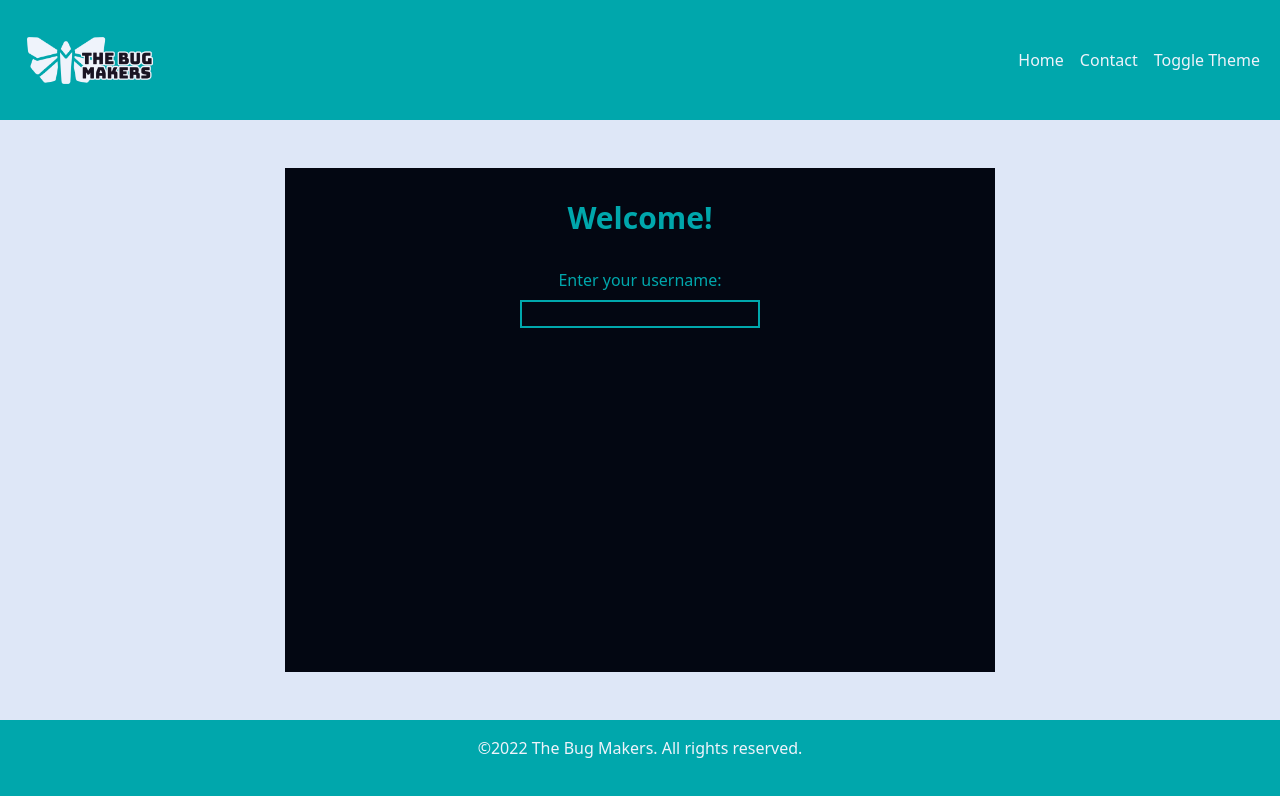
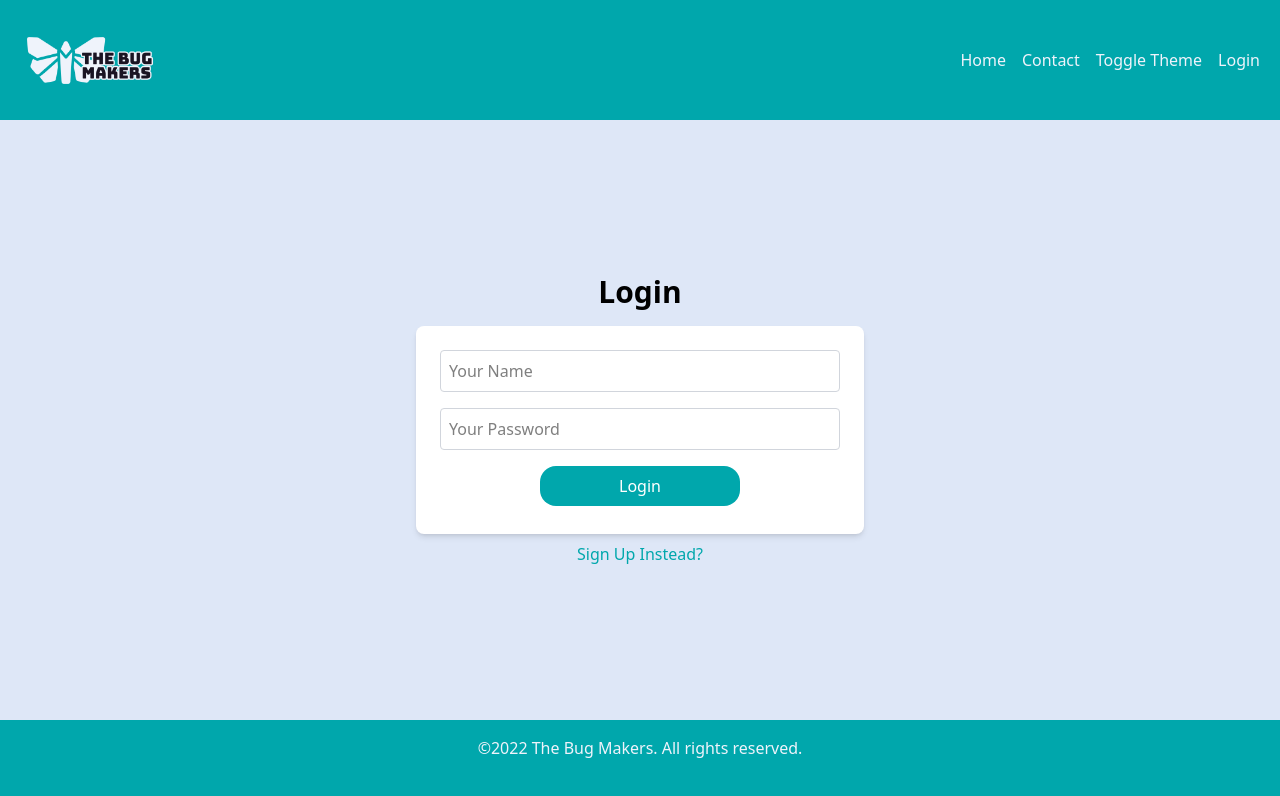
Before and after one commit to The-Bug-Makers-FED25/lab6, a React (Vite) app in the folder blog-app/: page /login in a window 1280 px wide. Shown: the top 796 px of the page. Built offline with nearby package versions, Linux system fonts and the light colour scheme.

Commit message:
Added auth and created stores for theme and auth

```diff
--- a/blog-app/src/App.jsx
+++ b/blog-app/src/App.jsx
@@ -1,4 +1,4 @@
-import { Routes, Route } from "react-router-dom";
+import { Routes, Route, Navigate } from "react-router-dom";
 import LoginPage from "./pages/LoginPage";
 import Header from "./components/Header/Header";
 import Footer from "./components/Footer/Footer";
@@ -6,24 +6,27 @@ import BlogPostsPage from "./pages/BlogPostsPage";
 import IndividualPostPage from "./pages/IndividualPostPage";
 import ContactPage from "./pages/ContactPage";
 import { useToggle } from "./context/toggleThemeContext";
+import { useAuth } from "./context/authContext";
 
 function App() {
   const {light} = useToggle()
+  const {username} = useAuth()
 
   return (
     <>
       <Header />
       <main className={`overflow-auto min-h-[75vh] ${light ? "bg-grey" : "bg-darkbg"}`}>
         <Routes>
+          <Route path='/' element={<></>} />
           <Route path='/login' element={<LoginPage />} />
-          <Route path="/" element={<BlogPostsPage />} />
-          <Route path="/posts/:id" element={<IndividualPostPage />} />
+          <Route path="/posts" element={username ? <BlogPostsPage /> : <Navigate to="/login" replace/>} />
+          <Route path="/posts/:id" element={username ? <IndividualPostPage /> : <Navigate to="/login" replace/>} />
           <Route path="/contact" element={<ContactPage />} />
         </Routes>
       </main>
       <Footer />
     </>
-  );
+    );
 }
 
 export default App;
--- a/blog-app/src/components/Header/Header.jsx
+++ b/blog-app/src/components/Header/Header.jsx
@@ -1,10 +1,12 @@
 import { Link } from "react-router-dom";
 import logo from "../../assets/BugMakersLogo.png"
 import { useToggle } from "../../context/toggleThemeContext";
+import { useAuth } from "../../context/authContext";
 
 
 export default function Header() {
   const {light, toggle} = useToggle()
+  const {username, logout} = useAuth()
 
 
   return (
@@ -15,9 +17,10 @@ export default function Header() {
         </div>
         <nav className="flex gap-2">
             <Link className="m-1 hover:text-primary" to="/">Home</Link>
+            {username ? <Link className="m-1 hover:text-primary" to="/posts">Blogs</Link> : <></>}
             <Link className="m-1 hover:text-primary" to="/contact">Contact</Link>
             <button className="m-1 hover:text-primary cursor-pointer border-none" onClick={toggle}>Toggle Theme</button>
-
+            {username ? <button className="m-1 hover:text-primary cursor-pointer border-none" onClick={logout}>Logout</button> : <Link className="m-1 hover:text-primary" to="/login">Login</Link>}
         </nav>
     </header>
     </>
--- /dev/null
+++ b/blog-app/src/context/authContext.jsx
@@ -0,0 +1,92 @@
+import { createContext, useContext, useState, useEffect } from "react";
+
+const AuthContext = createContext();
+
+export function AuthProvider({ children }) {
+
+
+ // Hard coded user + newly registered users:
+ const [registeredUsers, setRegisteredUsers] = useState(() => {
+    const saved = localStorage.getItem("registeredUsers");
+    return saved ? JSON.parse(saved) : {
+    users: [
+        {
+            username: "Gladius De La Exlempar",
+            password: "password"
+        }
+    ]
+    };
+  })
+
+
+  const [user, setUser] = useState(() => {
+    const saved = localStorage.getItem("user");
+    return saved ? JSON.parse(saved) : { username: null };
+  });
+
+  // Save user to localStorage whenever it changes
+  useEffect(() => {
+    if (user?.username) {
+      localStorage.setItem("user", JSON.stringify(user));
+    } else {
+      localStorage.removeItem("user");
+    }
+  }, [user]);
+
+  // Save users to localStorage whenever one is added, VERY INSECURE DON'T DO THIS IN A REAL APP
+  useEffect(() => {
+    if (registeredUsers?.users) {
+      localStorage.setItem("registeredUsers", JSON.stringify(registeredUsers));
+    }
+  }, [registeredUsers]);
+
+  // Simple auth helpers
+  const login = (uname, password) => {
+    if (uname.length === 0 || password.length === 0) return "Both fields must be filled out"
+
+    let u = registeredUsers.users.find((user) => user.username === uname)
+
+    if (!u) return "No user with that name found, did you mean to register?";
+    if (u.password !== password) return "Incorrect password";
+
+    setUser({username: uname});
+    return "logged in Ws in the chat"
+  };
+
+  // signup helper
+  const signup = (uname, password) => {
+if (uname.length === 0 || password.length === 0) return "Both fields must be filled out"
+
+    let u = registeredUsers.users.find((user) => user.username === uname)
+    if (u) return "A user with that name already exists, please try a different one";
+
+
+    let newUser = {
+        username: uname,
+        password: password
+    }
+
+    setRegisteredUsers({
+        users: [...registeredUsers.users, newUser]
+    })
+    setUser({username: uname})
+
+    return "registered Ws in the chat"
+  };
+
+  const logout = () => setUser({username: null});
+
+  return (
+    <AuthContext.Provider
+     value={{
+      username: user.username ?? "",
+      login,
+      signup,
+      logout,
+     }}>
+      {children}
+    </AuthContext.Provider>
+  );
+}
+
+export const useAuth = () => useContext(AuthContext);
--- a/blog-app/src/context/toggleThemeContext.jsx
+++ b/blog-app/src/context/toggleThemeContext.jsx
@@ -1,22 +1,28 @@
-/* eslint-disable react-refresh/only-export-components */
-// src/context/authStore.js
-import { createContext, useContext, useState } from "react";
+
+import { createContext, useContext, useEffect, useState } from "react";
 
 const ToggleThemeContext = createContext();
 
 export function ToggleProvider({ children }) {
-  const [light, setLight] = useState(true);
+  const [light, setLight] = useState(() => {
+    const saved = localStorage.getItem("theme");
+    return saved ? JSON.parse(saved) : { themeLight: true };
+  });
 
-  // Simple auth helpers
+  useEffect(() => {
+    localStorage.setItem("theme", JSON.stringify(light));
+  }, [light]);
 
   function toggle() {
-    setLight(!light)
+    setLight({
+      themeLight: !light.themeLight
+    })
   }
 
   return (
     <ToggleThemeContext.Provider
      value={{
-        light,
+        light: light.themeLight,
         toggle
      }}>
       {children}
--- a/blog-app/src/main.jsx
+++ b/blog-app/src/main.jsx
@@ -4,13 +4,16 @@ import { BrowserRouter } from 'react-router-dom'
 import './index.css'
 import App from './App.jsx'
 import { ToggleProvider } from './context/toggleThemeContext.jsx'
+import { AuthProvider } from './context/authContext.jsx'
 
 createRoot(document.getElementById('root')).render(
   <StrictMode>
     <ToggleProvider>
-      <BrowserRouter>
-        <App />
-      </BrowserRouter>
+      <AuthProvider>
+        <BrowserRouter>
+          <App />
+        </BrowserRouter>
+      </AuthProvider>
     </ToggleProvider>
   </StrictMode>,
 )
--- a/blog-app/src/pages/LoginPage.jsx
+++ b/blog-app/src/pages/LoginPage.jsx
@@ -1,18 +1,101 @@
+import { Navigate, useNavigate } from "react-router-dom";
+import { useAuth } from "../context/authContext.jsx";
 import {useToggle} from "../context/toggleThemeContext.jsx";
+import { useState } from "react";
+
 
 
 export default function LoginPage(){
     const {light} = useToggle();
+    const {login, signup} = useAuth()
+    const navigate = useNavigate()
 
-    return(
-    <main className={`overflow-auto min-h-[75vh] flex p-12 justify-center`}>
-            <div className="w-[60%] items-center bg-gray-950">
-                <h1 className={`font-bold text-3xl text-center pt-8 ${light ? "text-pdark" : "text-primary"}`}>Welcome!</h1>
-                <form action="" className={`${light ? "text-pdark" : "text-primary"} flex flex-col items-center gap-2 pt-8`}>
-                    <label htmlFor="username">Enter your username:</label>
-                    <input type="text" className={"border-2 w-60"}/>
-                </form>
-            </div>
-        </main>
-    )
+    const [formData, setFormData] = useState({
+        name: "",
+        password: "",
+    });
+    const [error, setError] = useState(null);
+    const [loggingIn, setLoggingIn] = useState(true)
+
+
+    const handleChange = (e) => {
+        const { name, value } = e.target;
+        setFormData(prev => ({ ...prev, [name]: value }));
+    };
+
+    const handleSubmit = (e) => {
+        e.preventDefault();
+
+        if (loggingIn) {
+            let res = login(formData.name, formData.password)
+
+            if (res !== "logged in Ws in the chat") {
+                setError(res)
+                return
+            }
+        } else {
+            let res = signup(formData.name, formData.password)
+            if (res !== "registered Ws in the chat") {
+                setError(res)
+                return
+            }
+        }
+
+        setFormData({
+            name: "",
+            password: "",
+        })
+
+        navigate("/posts")
+    };
+
+  return (
+    <div className={`h-[75vh] flex flex-col items-center justify-center p-8`}>
+      <h1 className={`text-3xl font-bold mb-4 ${light ? "" : "text-primary"}`}>
+        {loggingIn ? "Login": "Register"}
+      </h1>
+      <form
+        onSubmit={handleSubmit}
+        className={`flex flex-col gap-4 w-full max-w-md p-6 rounded-lg shadow-md ${light ? "bg-white" : "bg-darkg"}`}
+      >
+        {error ?
+        <div className={`border p-2 m-auto w-full flex justify-between gap-1 rounded-md ${light ? "border-gray-300 text-black bg-white" : "border-primary text-neutral text-white bg-darkg"}`}>
+          <p>{error}</p>
+          <button onClick={() => setError(null)} className={`bg-none cursor-pointer hover:underline ${light ? "text-pdark" : "text-primary"}`}>✕</button>
+        </div>:
+        <></>
+        }
+        <input
+          type="text"
+          name="name"
+          placeholder="Your Name"
+          className={`border p-2 rounded ${light ? "border-gray-300" : "border-primary text-neutral"}`}
+          value={formData.name}
+          onChange={handleChange}
+        />
+        <input
+          type="password"
+          name="password"
+          placeholder="Your Password"
+          className={`border p-2 rounded ${light ? "border-gray-300" : "border-primary text-neutral"}`}
+          value={formData.password}
+          onChange={handleChange}
+        />
+        <button
+          type="submit"
+          className={`cursor-pointer m-auto h-10 bg-pdark w-[50%] rounded-2xl hover:scale-110 transition-all mb-1 ${light ? "text-white" : "bg-primary text-black"} ${error ? "opacity-50" : ""}`}
+          disabled={error}
+       >
+          {loggingIn ? "Login" : "Signup"}
+        </button>
+      </form>
+        <button
+            onClick={() => setLoggingIn(!loggingIn)}
+            className= {`hover:underline mt-2 ${light ? "text-pdark" : "text-primary"} ${error ? "opacity-50" : ""}`}
+            disabled={error}
+       >
+            {loggingIn ? "Sign Up Instead?" : "Login Instead?"}
+        </button>
+    </div>
+  );
 }
```
